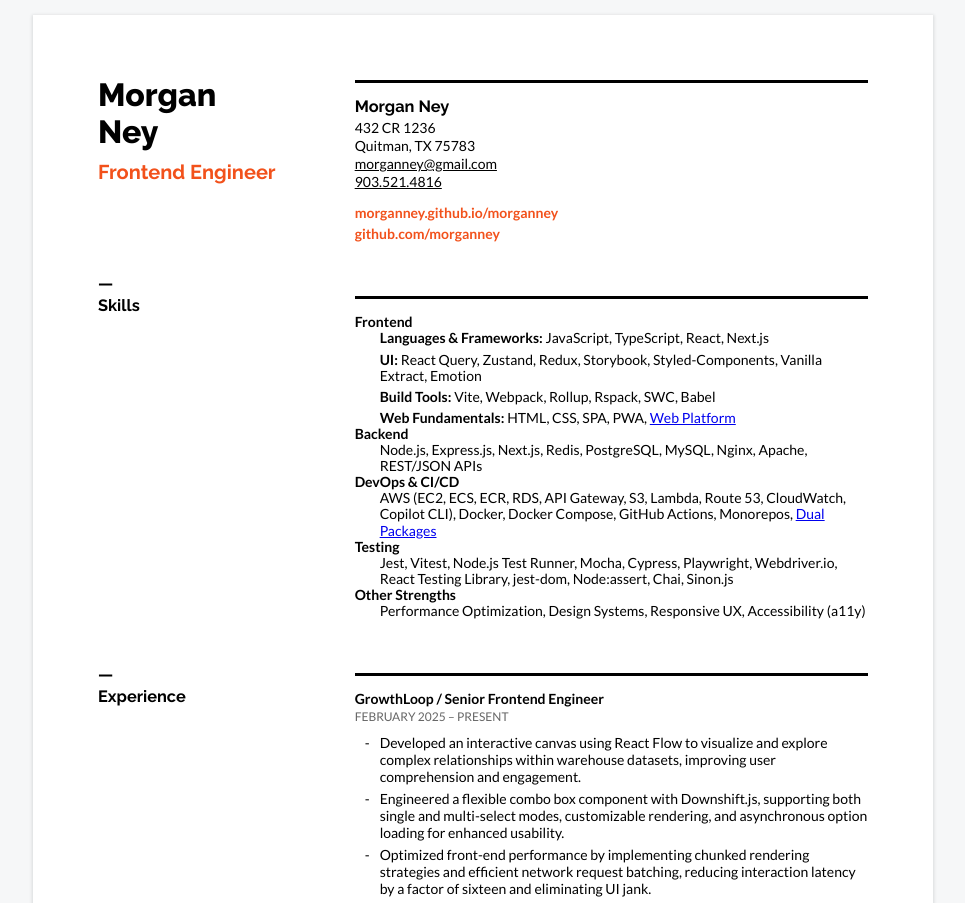
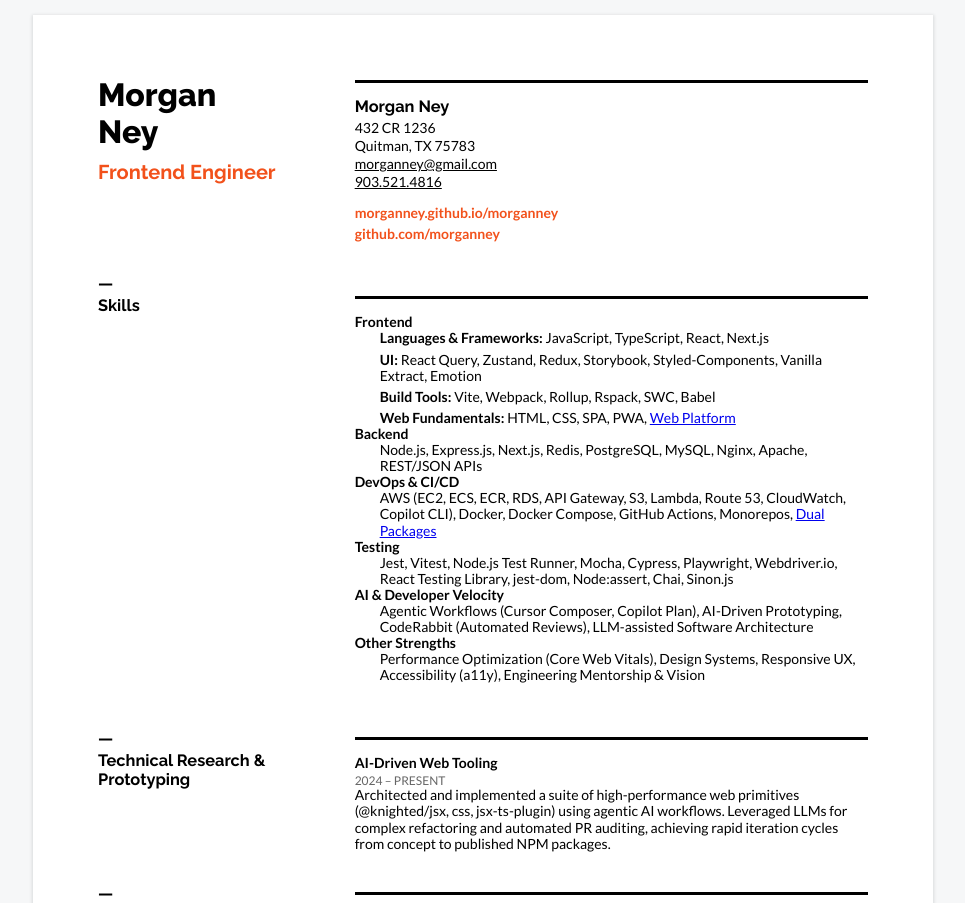
Before and after one commit to morganney/morgan.neys.info, a Next.js app: page /resume in a window 1280 px wide. Shown: the top 903 px of the page, without its empty margins (157-1122 px from the left). Built offline with nearby package versions, Linux system fonts and the light colour scheme.

Commit message:
Add AI skills, technical research section, and update strengths on resume
Co-authored-by: morganney <848178+morganney@users.noreply.github.com>

```diff
--- a/app/(professional)/resume/page.js
+++ b/app/(professional)/resume/page.js
@@ -88,11 +88,32 @@ export default function Resume() {
             Jest, Vitest, Node.js Test Runner, Mocha, Cypress, Playwright, Webdriver.io,
             React Testing Library, jest-dom, Node:assert, Chai, Sinon.js
           </dd>
+          <dt>AI &amp; Developer Velocity</dt>
+          <dd>
+            Agentic Workflows (Cursor Composer, Copilot Plan), AI-Driven Prototyping,
+            CodeRabbit (Automated Reviews), LLM-assisted Software Architecture
+          </dd>
           <dt>Other Strengths</dt>
           <dd>
-            Performance Optimization, Design Systems, Responsive UX, Accessibility (a11y)
+            Performance Optimization (Core Web Vitals), Design Systems, Responsive UX,
+            Accessibility (a11y), Engineering Mentorship &amp; Vision
           </dd>
         </dl>
+      </section>
+      <section>
+        <h3>Technical Research &amp; Prototyping</h3>
+        <div>
+          <article>
+            <h4>AI-Driven Web Tooling</h4>
+            <h5>2024 &ndash; Present</h5>
+            <p>
+              Architected and implemented a suite of high-performance web primitives
+              (@knighted/jsx, css, jsx-ts-plugin) using agentic AI workflows. Leveraged
+              LLMs for complex refactoring and automated PR auditing, achieving rapid
+              iteration cycles from concept to published NPM packages.
+            </p>
+          </article>
+        </div>
       </section>
       <section>
         <h3>Experience</h3>
```
